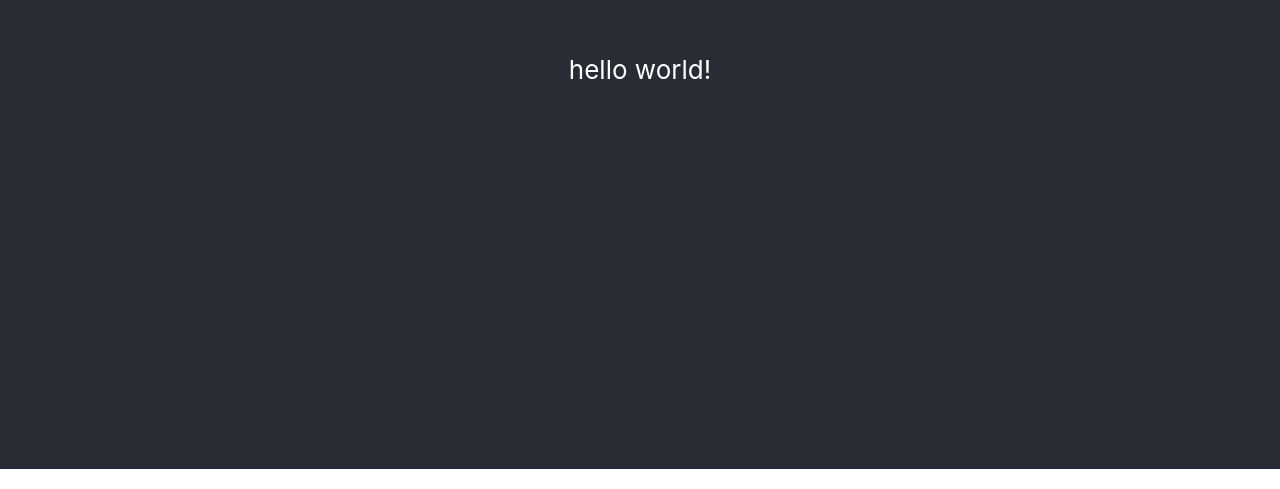
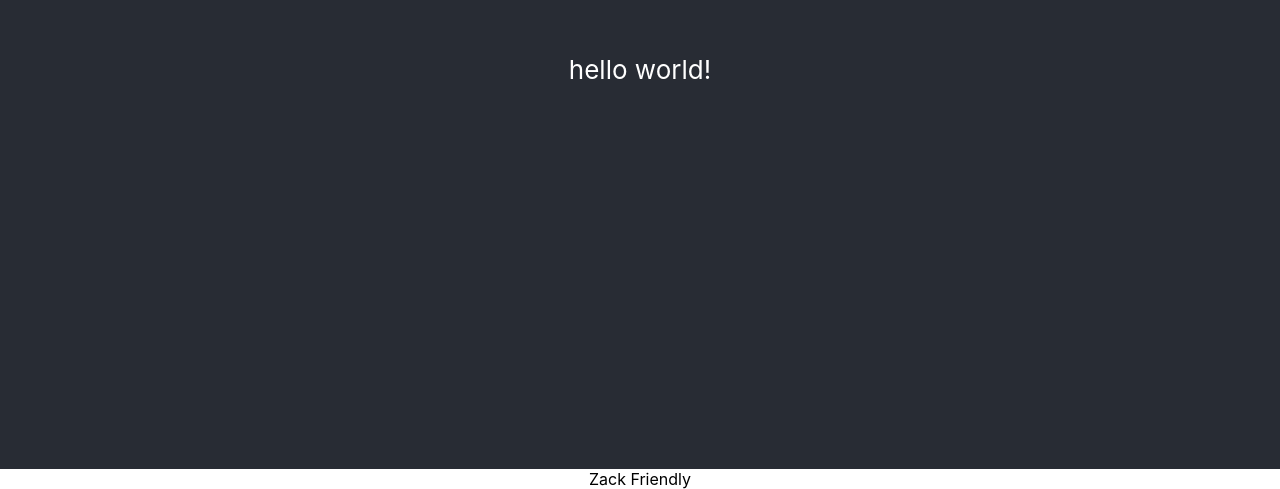
Before and after one commit to saralaffin/best-in-show, a React (Create React App) app: page / in a window 1280 px wide. Shown: the part 331-820 px from the top of the page. Built offline with nearby package versions, Linux system fonts and the light colour scheme.

Commit message:
Added Zack

```diff
--- a/src/App.js
+++ b/src/App.js
@@ -6,6 +6,7 @@ function App() {
   return (
     <div className="App">
       <header className="App-header">hello world!</header>
+      <div>Zack Friendly</div>
     </div>
   );
 }
```
